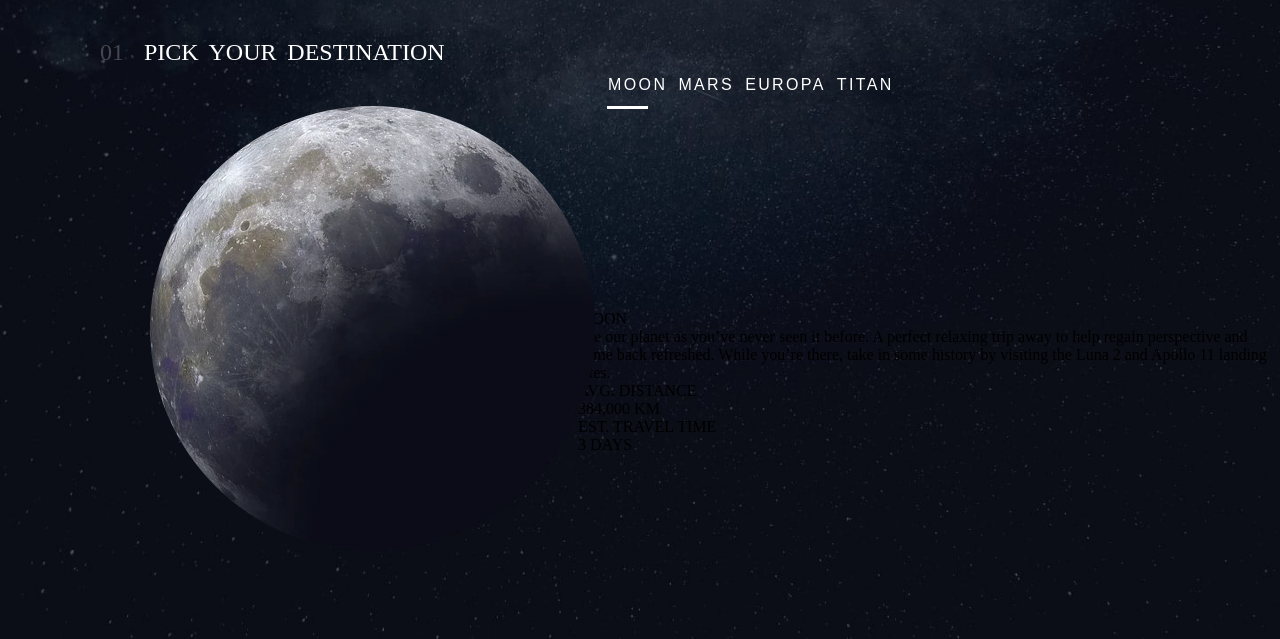
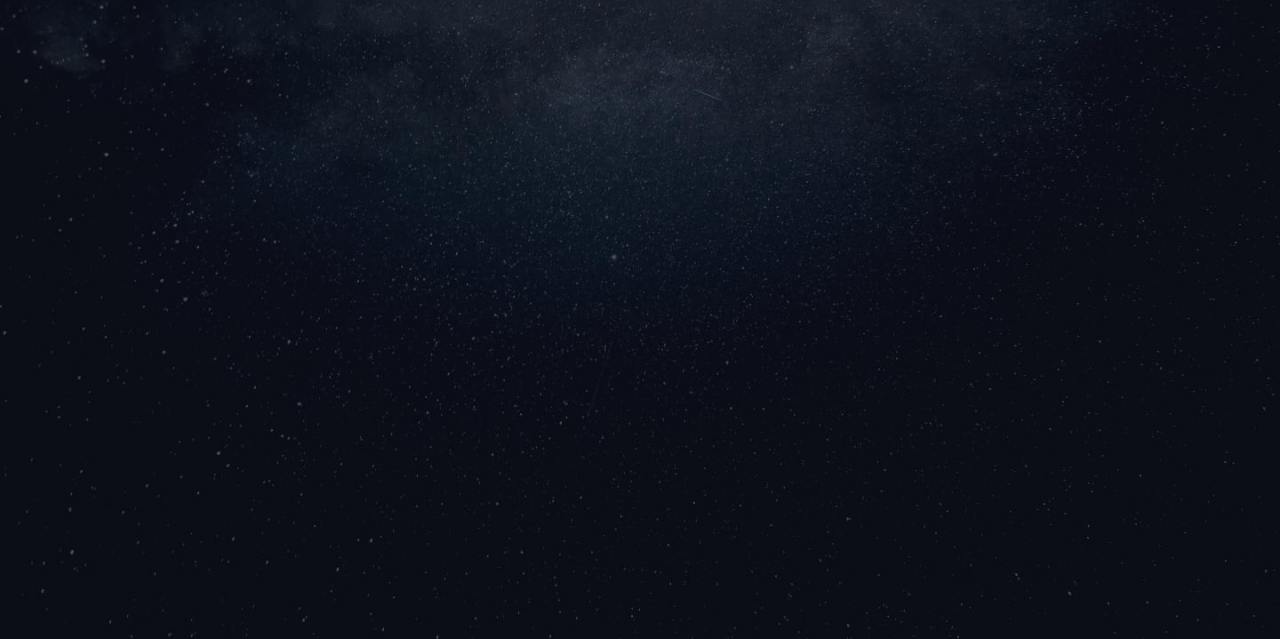
Before and after one commit to Md-Raihan-Alam/Space_Tourism, a plain HTML site: page index.html in a window 1280 px wide. Shown: the part 161-800 px from the top of the page. Drawn offline with Linux system fonts and the light colour scheme; a web font is replaced by a local one.

Commit message:
tag updated
destination section will appear after destination btn has been clicked

```diff
--- a/index.html
+++ b/index.html
@@ -81,53 +81,7 @@
         </div>
     </aside>
     <div class="result_section">
-        <div class="planetSection">
-            <div class="planerWelcome">
-                <div class="welcomeText">
-                    <div class="num">01</div>
-                    <div class="text">PICK YOUR DESTINATION</div>
-                </div>
-                <div class="planet">
-                    <img src="assets/destination/image-moon.webp" class="planetSize" alt="Moon"/>
-                </div>
-            </div>
-        </div>
-        <div class="plantOpDesc">
-            <div class="planetOpt">
-                <div class="planet one active">
-                    <div class="planetName">MOON</div>
-                    <div class="underline"></div>
-                </div>
-                <div class="planet two">
-                    <div class="planetName">MARS</div>
-                    <div class="underline"></div>
-                </div>
-                <div class="planet three">
-                    <div class="planetName">EUROPA</div>
-                    <div class="underline"></div>
-                </div>
-                <div class="planet four">
-                    <div class="planetName">TITAN</div>
-                    <div class="underline"></div>
-                </div>
-            </div>
-            <div class="currentPlanetName">MOON</div>
-            <div class="currentPlanetDesc">
-                See our planet as you’ve never seen it before. A perfect relaxing trip away to help regain perspective and come back
-                refreshed. While you’re there, take in some history by visiting the Luna 2 and Apollo 11 landing sites.
-            </div>
-            <div class="border_line"></div>
-            <div class="planetInfo">
-                <div class="planetDst">
-                    <div class="dstDes">AVG. DISTANCE</div>
-                    <div class="dstNum">384,000 KM</div>
-                </div>
-                <div class="planetTime">
-                    <div class="timeDesc">EST. TRAVEL TIME</div>
-                    <div class="timeNum"> 3 DAYS</div>
-                </div>
-            </div>
-        </div>
+
     </div>
 </body>
 <script src="script.js"></script>
```
